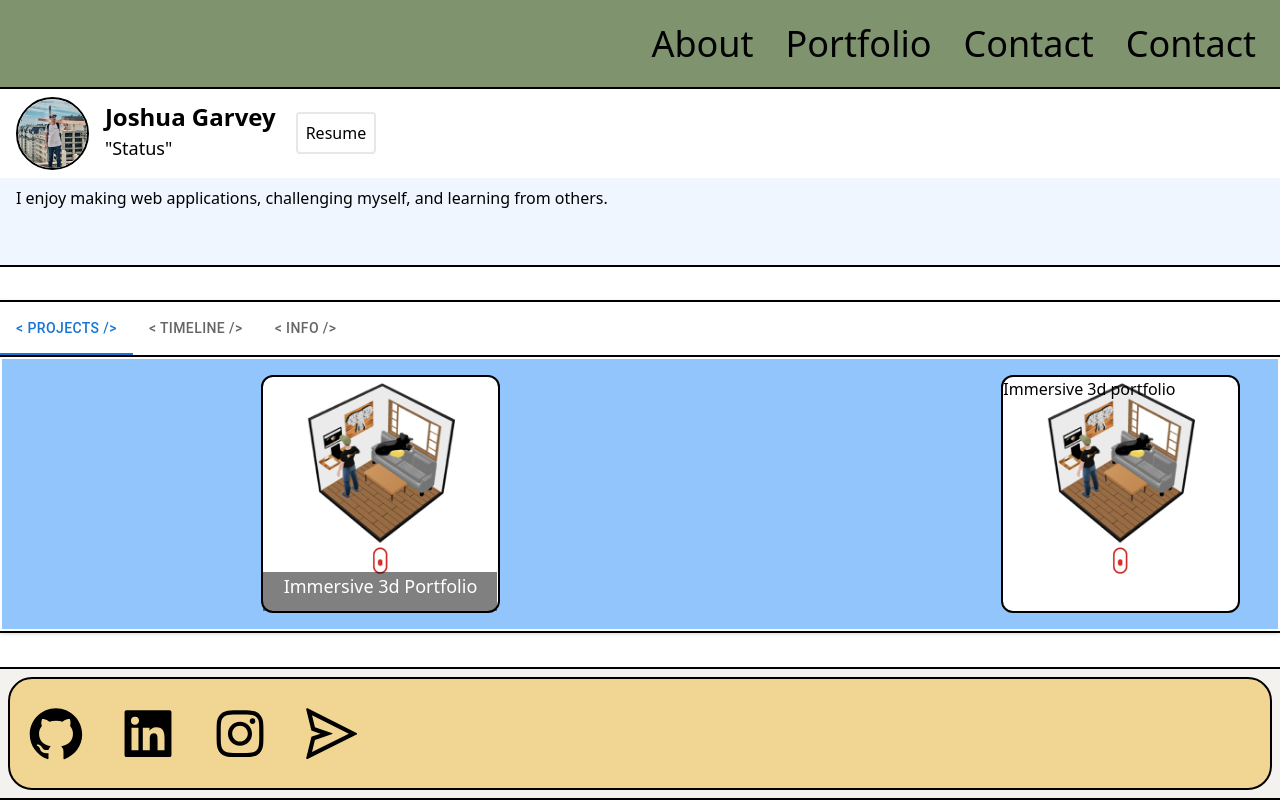
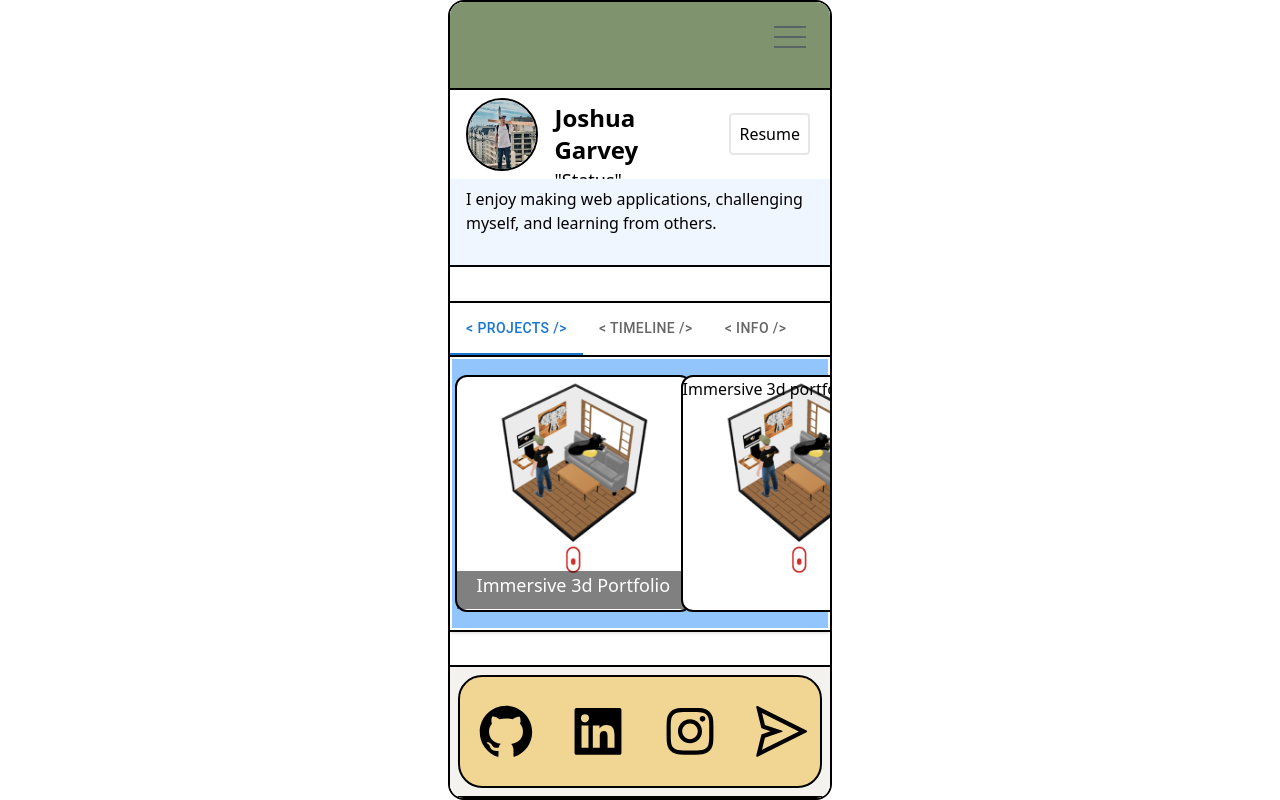
Before and after one commit to Jgar514/mobileUI_subdomain_netlify, a React (Vite) app: page / in a window 1280 px wide. Built offline with nearby package versions, Linux system fonts and the light colour scheme.

Commit message:
lg: resize

```diff
--- a/src/App.jsx
+++ b/src/App.jsx
@@ -17,12 +17,16 @@ function App() {
 	return (
 		<>
 			{/*  */}
-			<div className="h-full bg-izzy-400">
-				<Top />
+			<div className="flex justify-center lg:h-screen">
+				<div className="lg:w-96 lg:absolute lg:bottom-0  border-black border-2 rounded-2xl overflow-hidden">
+					<div className="h-full bg-izzy-400">
+						<Top />
 
-				<Middle />
+						<Middle />
 
-				<Bottom />
+						<Bottom />
+					</div>
+				</div>
 			</div>
 		</>
 	);
--- a/src/components/Navbar.jsx
+++ b/src/components/Navbar.jsx
@@ -9,7 +9,7 @@ export default function Header() {
 				<img src="https://designbygio.it/images/logo.png" alt="logo" />
 			</a> */}
 			<nav>
-				<section className="MOBILE-MENU flex lg:hidden">
+				<section className="MOBILE-MENU flex ">
 					<div className="HAMBURGER-ICON space-y-2" onClick={() => setIsNavOpen((prev) => !prev)}>
 						<span className="block h-0.5 w-8 animate-pulse bg-gray-600"></span>
 						<span className="block h-0.5 w-8 animate-pulse bg-gray-600"></span>
@@ -36,21 +36,6 @@ export default function Header() {
 						</ul>
 					</div>
 				</section>
-
-				<ul className="DESKTOP-MENU hidden space-x-8 lg:flex">
-					<li>
-						<a href="/about">About</a>
-					</li>
-					<li>
-						<a href="/portfolio">Portfolio</a>
-					</li>
-					<li>
-						<a href="/contact">Contact</a>
-					</li>
-					<li>
-						<a href="/contact">Contact</a>
-					</li>
-				</ul>
 			</nav>
 			<style>{`
       .hideMenuNav {
```
